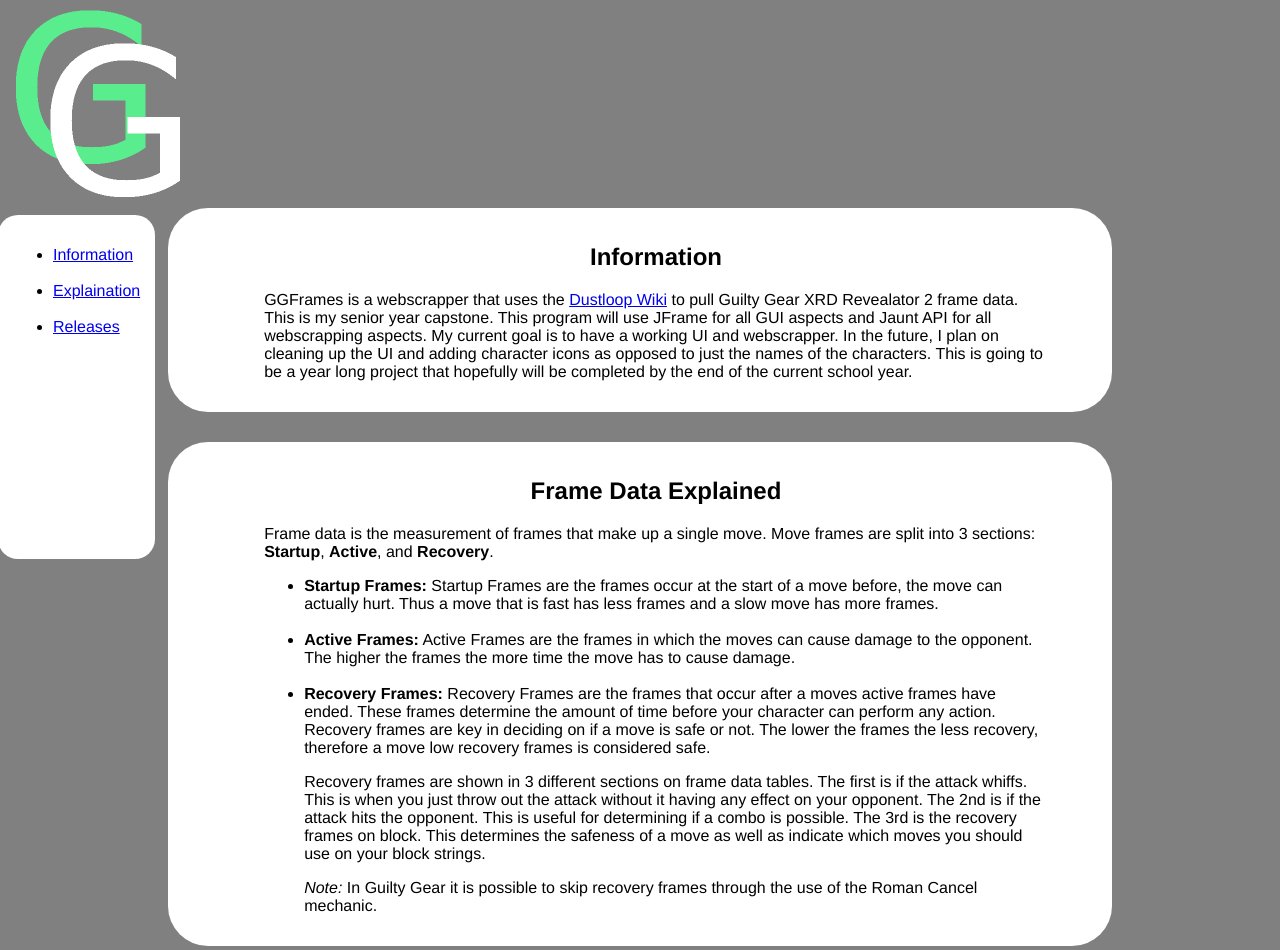
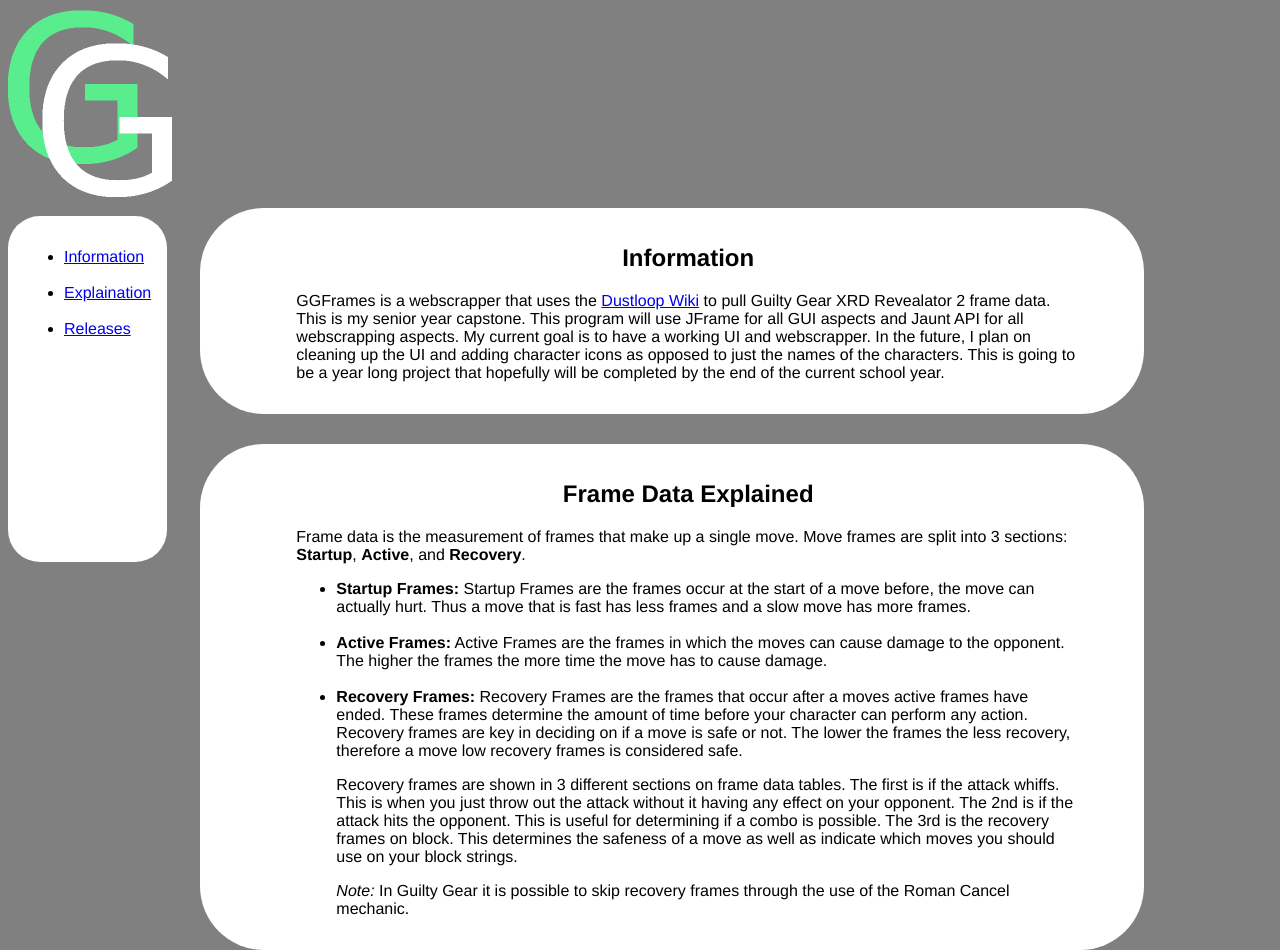
Before and after one commit to imaginatixnlxiv/GGFrames, a plain HTML site: page index.html in a window 1280 px wide. Drawn offline with Linux system fonts and the light colour scheme.

Commit message:
Converted all px to em

```diff
--- a/index.css
+++ b/index.css
@@ -5,7 +5,7 @@
 #page_header
 {
 	float:left;
-	padding-bottom: 30px;
+	padding-bottom: 30em;
 }
 #body
 {
@@ -29,10 +29,11 @@
 	width: 62%;
 	/*height: 30%;*/
 	margin: auto;
-	border-radius:40px;
-	padding: 15px;
+	border-radius: 4em;
+	padding: 1em;
 	padding-right: 4em;
 	padding-left: 6em;
+	margin-right: 8em;
 	/*padding-top: 10px;
 	padding-bottom: 20px;*/
 }
@@ -46,19 +47,19 @@
 }
 #Sidebar
 {
-	padding-top: 30px;
+	padding-top: 3em;
 	float: left;
 	background-color: white;
 	height: 40%;
 	/*width: 10%;*/
-	padding: 15px;
-	border-radius: 20px;
-	margin: -10px;
-	margin-top:207px;
+	padding: 1em;
+	border-radius: 2em;
+	margin: 0em;
+	margin-top:13em;
 }
 #Logo
 {
- margin-left: -130px;
- height: 200px;
- width: 200px;
+ margin-left: -10em;
+ height: 12.5em;
+ width: 12.5em;
 }
```
